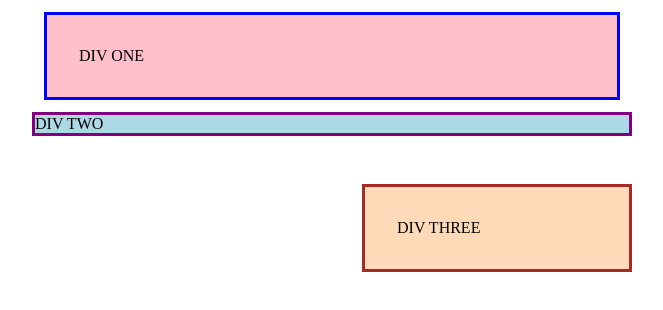
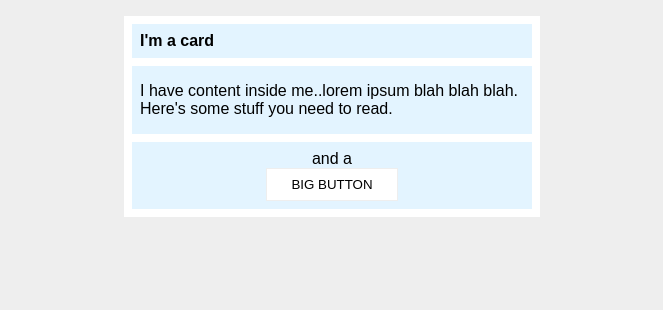
Before and after one commit to andicast/margin_and_padding, a plain HTML site: page index.html in a window 1280 px wide. Shown: the whole page, without its empty margins (308-971 px from the left). Drawn offline with Linux system fonts and the light colour scheme.

Commit message:
Margin and Padding Exercise 2
Edited both files that were created in previous commit
to complete this exercise.

```diff
--- a/index.html
+++ b/index.html
@@ -10,16 +10,14 @@
     </head>
 
     <body>
-        <div class="one">
-            DIV ONE
-        </div>
+        <div class="card">
 
-        <div class="two">
-            DIV TWO
-        </div>
+            <h1 class="title">I'm a card</h1>
 
-        <div class="three">
-            DIV THREE
+            <div class="content">I have content inside me..lorem ipsum blah blah blah. Here's some stuff you need to read. </div>
+
+            <div class="button-container"> and a <button>BIG BUTTON</button></div>
+
         </div>
     </body>
 
--- a/style.css
+++ b/style.css
@@ -1,28 +1,40 @@
 body {
-    max-width: 600px;
-    margin: 0 auto;
+    background: #eee;
+    font-family: sans-serif;
 }
 
-.one {
-    background: pink;
-    border: 3px solid blue;
-    /* CHANGE ME */
-    padding: 32px;
-    margin: 12px;
+.card {
+    width: 400px;
+    background: #fff;
+    margin: 16px auto;
+    padding: 8px;
 }
 
-.two {
-    background: lightblue;
-    border: 3px solid purple;
-    /* CHANGE ME */
-    margin-bottom: 48px;
+.title {
+    background:#e3f4ff;
+    margin-top: 0px;
+    margin-bottom: 8px;
+    font-size: 16px;
+    padding: 8px;
 }
 
-.three {
-    background: peachpuff;
-    border: 3px solid brown;
-    width: 200px;
-    /* CHANGE ME */
-    padding: 32px;
-    margin-left: auto;
+.content {
+    background: #e3f4ff;
+    margin-bottom: 8px;
+    padding: 16px 8px;
 }
+
+.button-container {
+    background: #e3f4ff;
+    text-align: center;
+    padding: 8px;
+
+}
+
+button {
+    background: white;
+    border: 1px solid #eee;
+    display: block;
+    margin: 0 auto;
+    padding: 8px 24px;
+}
```
